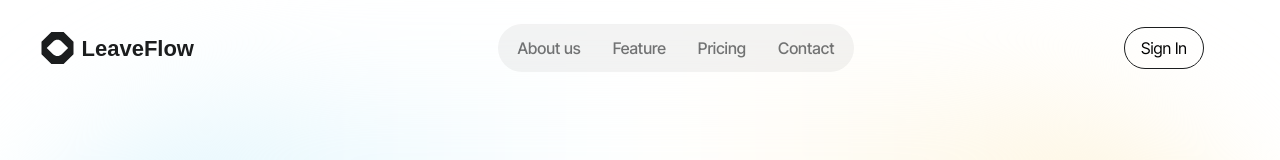
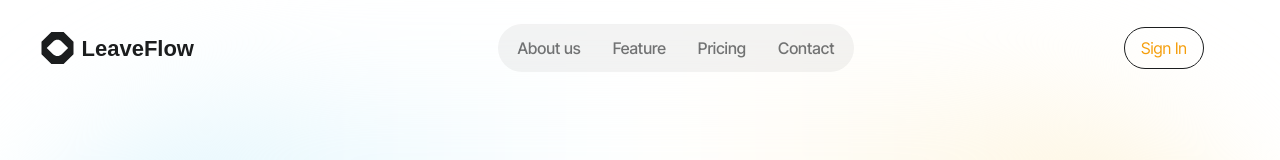
Before and after one commit to Mansatech9/saas-resources-tool, a Next.js app: page / in a window 1280 px wide. Shown: the top 160 px of the page. Built offline with nearby package versions, Linux system fonts and the light colour scheme; some icons are missing.

Commit message:
`fix: colour issue in dashboard resolved`

```diff
--- a/app/(dashboard)/layout.tsx
+++ b/app/(dashboard)/layout.tsx
@@ -2,7 +2,7 @@
 import { Button } from "@/components/ui/button";
 
 import Link from "next/link";
-import './dashboard.css'
+
 import Page from "../dashboard/page";
 export default async function DashboardLayout({
   children,
--- a/app/globals.css
+++ b/app/globals.css
@@ -45,6 +45,57 @@
   --animate-accordion-down: accordion-down 0.2s ease-out;
   --animate-accordion-up: accordion-up 0.2s ease-out;
 
+    --color-background: var(--background);
+  --color-foreground: var(--foreground);
+  --color-card: var(--card);
+  --color-card-foreground: var(--card-foreground);
+  --color-popover: var(--popover);
+  --color-popover-foreground: var(--popover-foreground);
+  --color-primary: var(--primary);
+  --color-primary-foreground: var(--primary-foreground);
+  --color-secondary: var(--secondary);
+  --color-secondary-foreground: var(--secondary-foreground);
+  --color-muted: var(--muted);
+  --color-muted-foreground: var(--muted-foreground);
+  --color-accent: var(--accent);
+  --color-accent-foreground: var(--accent-foreground);
+  --color-destructive: var(--destructive);
+  --color-destructive-foreground: var(--destructive-foreground);
+  --color-border: var(--border);
+  --color-input: var(--input);
+  --color-ring: var(--ring);
+  --color-chart-1: var(--chart-1);
+  --color-chart-2: var(--chart-2);
+  --color-chart-3: var(--chart-3);
+  --color-chart-4: var(--chart-4);
+  --color-chart-5: var(--chart-5);
+  --color-sidebar: var(--sidebar);
+  --color-sidebar-foreground: var(--sidebar-foreground);
+  --color-sidebar-primary: var(--sidebar-primary);
+  --color-sidebar-primary-foreground: var(--sidebar-primary-foreground);
+  --color-sidebar-accent: var(--sidebar-accent);
+  --color-sidebar-accent-foreground: var(--sidebar-accent-foreground);
+  --color-sidebar-border: var(--sidebar-border);
+  --color-sidebar-ring: var(--sidebar-ring);
+
+  --font-sans: var(--font-sans);
+  --font-mono: var(--font-mono);
+  --font-serif: var(--font-serif);
+
+  --radius-sm: calc(var(--radius) - 4px);
+  --radius-md: calc(var(--radius) - 2px);
+  --radius-lg: var(--radius);
+  --radius-xl: calc(var(--radius) + 4px);
+
+  --shadow-2xs: var(--shadow-2xs);
+  --shadow-xs: var(--shadow-xs);
+  --shadow-sm: var(--shadow-sm);
+  --shadow: var(--shadow);
+  --shadow-md: var(--shadow-md);
+  --shadow-lg: var(--shadow-lg);
+  --shadow-xl: var(--shadow-xl);
+  --shadow-2xl: var(--shadow-2xl);
+
   @keyframes accordion-down {
     from {
       height: 0;
@@ -62,6 +113,101 @@
       height: 0;
     }
   }
+}
+:root {
+  --background: oklch(1.0000 0 0);
+  --foreground: oklch(0.2686 0 0);
+  --card: oklch(1.0000 0 0);
+  --card-foreground: oklch(0.2686 0 0);
+  --popover: oklch(1.0000 0 0);
+  --popover-foreground: oklch(0.2686 0 0);
+  --primary: oklch(0.7686 0.1647 70.0804);
+  --primary-foreground: oklch(0 0 0);
+  --secondary: oklch(0.9670 0.0029 264.5419);
+  --secondary-foreground: oklch(0.4461 0.0263 256.8018);
+  --muted: oklch(0.9846 0.0017 247.8389);
+  --muted-foreground: oklch(0.5510 0.0234 264.3637);
+  --accent: oklch(0.9869 0.0214 95.2774);
+  --accent-foreground: oklch(0.4732 0.1247 46.2007);
+  --destructive: oklch(0.6368 0.2078 25.3313);
+  --destructive-foreground: oklch(1.0000 0 0);
+  --border: oklch(0.9276 0.0058 264.5313);
+  --input: oklch(0.9276 0.0058 264.5313);
+  --ring: oklch(0.7686 0.1647 70.0804);
+  --chart-1: oklch(0.7686 0.1647 70.0804);
+  --chart-2: oklch(0.6658 0.1574 58.3183);
+  --chart-3: oklch(0.5553 0.1455 48.9975);
+  --chart-4: oklch(0.4732 0.1247 46.2007);
+  --chart-5: oklch(0.4137 0.1054 45.9038);
+  --sidebar: oklch(0.9846 0.0017 247.8389);
+  --sidebar-foreground: oklch(0.2686 0 0);
+  --sidebar-primary: oklch(0.7686 0.1647 70.0804);
+  --sidebar-primary-foreground: oklch(1.0000 0 0);
+  --sidebar-accent: oklch(0.9869 0.0214 95.2774);
+  --sidebar-accent-foreground: oklch(0.4732 0.1247 46.2007);
+  --sidebar-border: oklch(0.9276 0.0058 264.5313);
+  --sidebar-ring: oklch(0.7686 0.1647 70.0804);
+  --font-sans: Inter, sans-serif;
+  --font-serif: Source Serif 4, serif;
+  --font-mono: JetBrains Mono, monospace;
+  --radius: 0.375rem;
+  --shadow-2xs: 0px 4px 8px -1px hsl(0 0% 0% / 0.05);
+  --shadow-xs: 0px 4px 8px -1px hsl(0 0% 0% / 0.05);
+  --shadow-sm: 0px 4px 8px -1px hsl(0 0% 0% / 0.10), 0px 1px 2px -2px hsl(0 0% 0% / 0.10);
+  --shadow: 0px 4px 8px -1px hsl(0 0% 0% / 0.10), 0px 1px 2px -2px hsl(0 0% 0% / 0.10);
+  --shadow-md: 0px 4px 8px -1px hsl(0 0% 0% / 0.10), 0px 2px 4px -2px hsl(0 0% 0% / 0.10);
+  --shadow-lg: 0px 4px 8px -1px hsl(0 0% 0% / 0.10), 0px 4px 6px -2px hsl(0 0% 0% / 0.10);
+  --shadow-xl: 0px 4px 8px -1px hsl(0 0% 0% / 0.10), 0px 8px 10px -2px hsl(0 0% 0% / 0.10);
+  --shadow-2xl: 0px 4px 8px -1px hsl(0 0% 0% / 0.25);
+  --tracking-normal: 0em;
+  --spacing: 0.25rem;
+}
+
+.dark {
+  --background: oklch(0.2046 0 0);
+  --foreground: oklch(0.9219 0 0);
+  --card: oklch(0.2686 0 0);
+  --card-foreground: oklch(0.9219 0 0);
+  --popover: oklch(0.2686 0 0);
+  --popover-foreground: oklch(0.9219 0 0);
+  --primary: oklch(0.7686 0.1647 70.0804);
+  --primary-foreground: oklch(0 0 0);
+  --secondary: oklch(0.2686 0 0);
+  --secondary-foreground: oklch(0.9219 0 0);
+  --muted: oklch(0.2686 0 0);
+  --muted-foreground: oklch(0.7155 0 0);
+  --accent: oklch(0.4732 0.1247 46.2007);
+  --accent-foreground: oklch(0.9243 0.1151 95.7459);
+  --destructive: oklch(0.6368 0.2078 25.3313);
+  --destructive-foreground: oklch(1.0000 0 0);
+  --border: oklch(0.3715 0 0);
+  --input: oklch(0.3715 0 0);
+  --ring: oklch(0.7686 0.1647 70.0804);
+  --chart-1: oklch(0.8369 0.1644 84.4286);
+  --chart-2: oklch(0.6658 0.1574 58.3183);
+  --chart-3: oklch(0.4732 0.1247 46.2007);
+  --chart-4: oklch(0.5553 0.1455 48.9975);
+  --chart-5: oklch(0.4732 0.1247 46.2007);
+  --sidebar: oklch(0.1684 0 0);
+  --sidebar-foreground: oklch(0.9219 0 0);
+  --sidebar-primary: oklch(0.7686 0.1647 70.0804);
+  --sidebar-primary-foreground: oklch(1.0000 0 0);
+  --sidebar-accent: oklch(0.4732 0.1247 46.2007);
+  --sidebar-accent-foreground: oklch(0.9243 0.1151 95.7459);
+  --sidebar-border: oklch(0.3715 0 0);
+  --sidebar-ring: oklch(0.7686 0.1647 70.0804);
+  --font-sans: Inter, sans-serif;
+  --font-serif: Source Serif 4, serif;
+  --font-mono: JetBrains Mono, monospace;
+  --radius: 0.375rem;
+  --shadow-2xs: 0px 4px 8px -1px hsl(0 0% 0% / 0.05);
+  --shadow-xs: 0px 4px 8px -1px hsl(0 0% 0% / 0.05);
+  --shadow-sm: 0px 4px 8px -1px hsl(0 0% 0% / 0.10), 0px 1px 2px -2px hsl(0 0% 0% / 0.10);
+  --shadow: 0px 4px 8px -1px hsl(0 0% 0% / 0.10), 0px 1px 2px -2px hsl(0 0% 0% / 0.10);
+  --shadow-md: 0px 4px 8px -1px hsl(0 0% 0% / 0.10), 0px 2px 4px -2px hsl(0 0% 0% / 0.10);
+  --shadow-lg: 0px 4px 8px -1px hsl(0 0% 0% / 0.10), 0px 4px 6px -2px hsl(0 0% 0% / 0.10);
+  --shadow-xl: 0px 4px 8px -1px hsl(0 0% 0% / 0.10), 0px 8px 10px -2px hsl(0 0% 0% / 0.10);
+  --shadow-2xl: 0px 4px 8px -1px hsl(0 0% 0% / 0.25);
 }
 
 @layer base {
```
